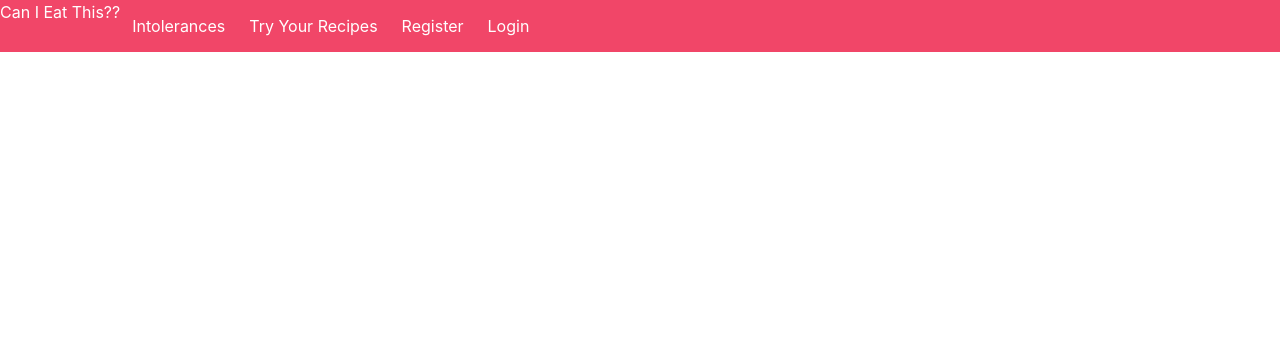
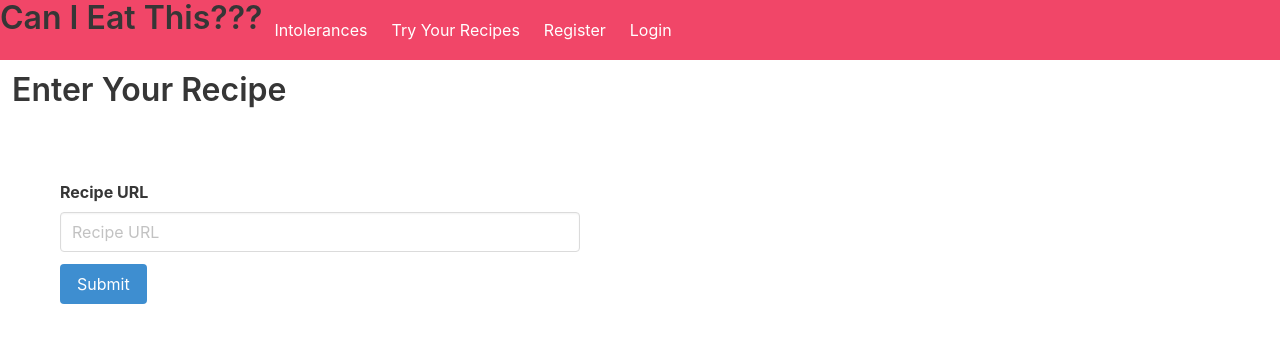
Before and after one commit to penelopecj/sei-project-2, a React (Create React App) app: page /recipes in a window 1280 px wide. Shown: the top 342 px of the page. Built offline with nearby package versions, Linux system fonts and the light colour scheme; no server answers.

Commit message:
can enter recipe url and get data from api and have signup form

```diff
--- a/src/components/auth/Register.js
+++ b/src/components/auth/Register.js
@@ -11,7 +11,8 @@ function Register() {
           <img src={monster} alt="cookie monster" />
         </figure>
       </div>
-      <div>
+      <div className="column is-half">
+        <h3 className="title is-3">Register Your Account</h3>
         <form>
           <div className="section">
             <div className="field">
@@ -30,6 +31,9 @@ function Register() {
               <label className="label">Password Confirmation</label>
               <input className="input" type="password" name="passwordConfirmation" placeholder="Password Confirmation"/>
             </div>
+            <div className="buttons">
+              <button className="button is-info">Continue</button>
+            </div>
 
 
           </div>
--- a/src/components/common/Nav.js
+++ b/src/components/common/Nav.js
@@ -5,7 +5,7 @@ import { Link } from 'react-router-dom'
 function Nav() {
   return (
     <nav className="navbar is-danger">
-      <p>Can I Eat This??</p>
+      <p className="title is-3">Can I Eat This???</p>
       <div className="navbar-brand">
         <Link to="/intolerances" className="navbar-item">Intolerances</Link>
         <Link to="/recipes" className="navbar-item">Try Your Recipes</Link>
--- a/src/components/common/RecipeForm.js
+++ b/src/components/common/RecipeForm.js
@@ -1,8 +1,61 @@
+/* eslint-disable no-unused-vars */
 import React from 'react'
 
-function RecipeForm() {
+import { getRecipeInfo } from '../../lib/api'
+// import { useForm } from '../../util/useForm'
+
+function RecipeForm(){
+  const [url, setUrl] = React.useState()
+  // const { formata, handleChange } = useForm({
+  //   recipe:''
+  // })
+  //'https://www.bbc.co.uk/food/recipes/classic_carrot_cake_08513'
+  const [ingredients, setIngredients] = React.useState()
+
+  React.useEffect(() => {
+    const getData = async () => {
+      try {
+        const { data } = await getRecipeInfo(url)
+        console.log(data)
+        setIngredients(data)
+      } catch (error) {
+        console.log(error)
+      }
+    }
+    getData()
+  }, [])
+
+  const handleChange = (event) => {
+    setUrl(event.target.value)
+  }
+
+  const handleSubmit = async (event) => {
+    event.preventDefault()
+
+
+  }
+
+  console.log('url:', url)
+
+
+  //* .glutenFree .dairyFree extendedIngredients[name]
+
   return (
     <div>
+      <div className="column is-half">
+        <h3 className="title is-3">Enter Your Recipe</h3>
+        <form onSubmit={handleSubmit}>
+          <div className="section">
+            <div className="field">
+              <label className="label">Recipe URL</label>
+              <input onChange={handleChange} className="input" type="text" name="recipe" placeholder="Recipe URL" />
+            </div>
+            <div className="buttons">
+              <button className="button is-info">Submit</button>
+            </div>
+          </div>
+        </form>
+      </div>
     </div>
   )
 }
--- a/src/lib/api.js
+++ b/src/lib/api.js
@@ -1,3 +1,11 @@
 import axios from 'axios'
 
-const baseUrl = 'https://api.spoonacular.com/recipes/'
+const baseUrl = 'https://api.spoonacular.com'
+const myAPI = 'adcc5001c6194d2380ca522296572bdb'
+//process.env.REACT_APP_MY_API_KEY
+
+// * Here we are going to get informations about the recipe thanks to the api
+
+export function getRecipeInfo(pageUrl){
+  return axios.get(`${baseUrl}/recipes/extract?apiKey=${myAPI}&url=${pageUrl}`)
+}
--- /dev/null
+++ b/src/util/useForm.js
@@ -0,0 +1,15 @@
+import React from 'react'
+
+function useForm(initialState) {
+  const [formdata, setFormdata] = React.useState(initialState)
+
+  const handleChange = event => {
+    setFormdata({ ...formdata, [event.target.name]: event.target.value })
+  }
+
+  return {
+    formdata,
+    handleChange,
+  }
+}
+export default useForm
```
Also changed, not shown: src/lib/auth.js (added, +14 -0 lines), 1 other file (tests, documents, lock files or other folders).
